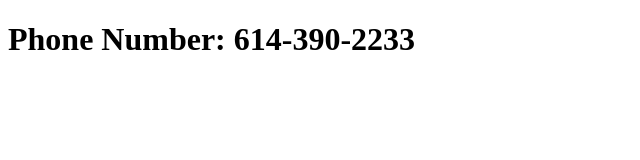
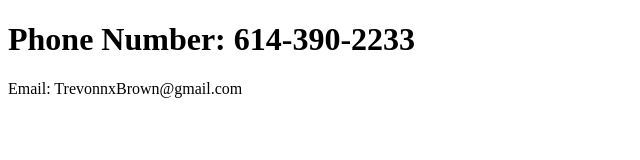
Before and after one commit to trevonnxbrown/cv, a plain HTML site: page contact.html in a window 1280 px wide. Shown: the whole page, without its empty margins (0-640 px from the left). Drawn offline with Linux system fonts and the light colour scheme.

Commit message:
Update contact.html

```diff
--- a/contact.html
+++ b/contact.html
@@ -6,5 +6,6 @@
 </head>
 <body>
     <h1>Phone Number: 614-390-2233</h1>
+    <p>Email: TrevonnxBrown@gmail.com </p>
 </body>
 </html>
```
